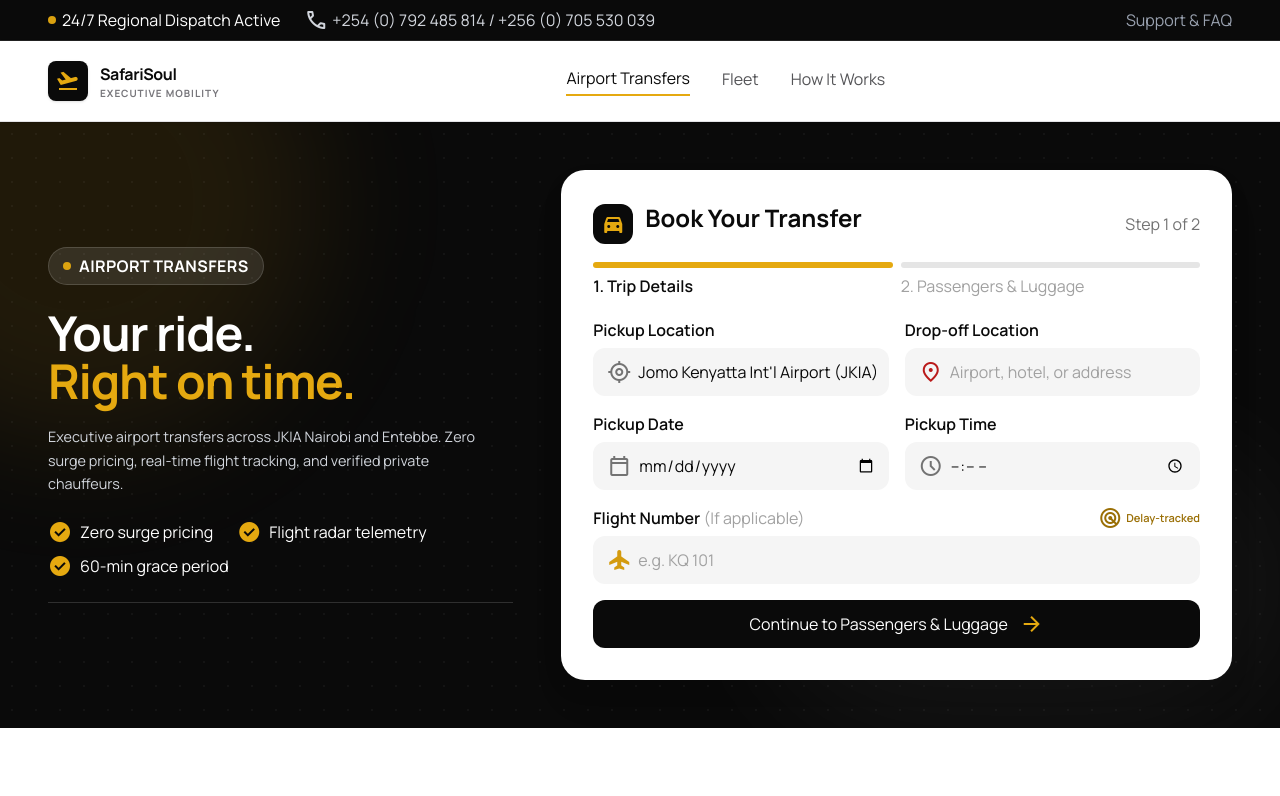
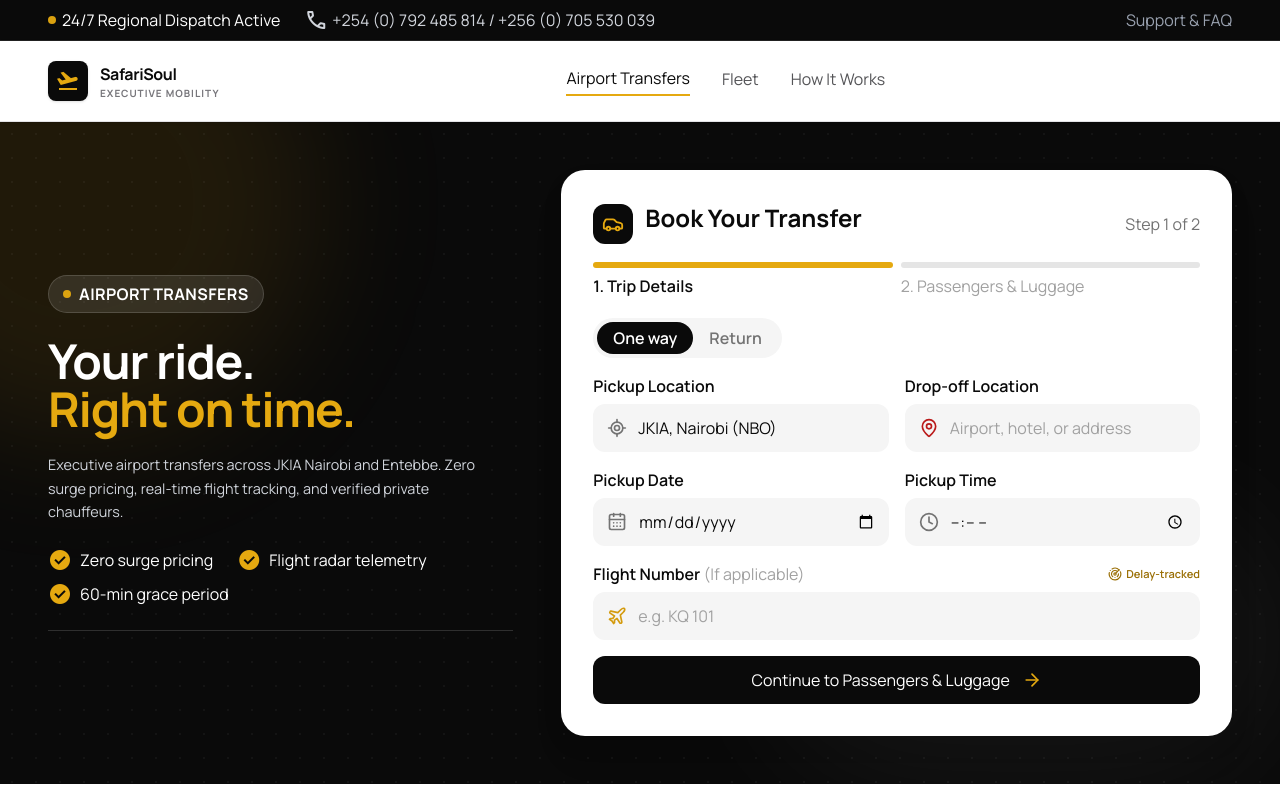
Before and after one commit to agwadan/safari-soul-transport, a Next.js app: page / in a window 1280 px wide. Shown: the top 796 px of the page. Built offline with nearby package versions, Linux system fonts and the light colour scheme.

Commit message:
Add return trip option

```diff
--- a/app/components/data/booking.ts
+++ b/app/components/data/booking.ts
@@ -4,19 +4,36 @@ export type Counts = {
   handbags: number;
 };
 
+export type TripType = "one-way" | "return";
+
 export type TripDetails = {
+  tripType: TripType;
   pickup: string;
   destination: string;
   date: string; // YYYY-MM-DD
   time: string; // HH:mm (24h)
+  returnDate: string; // only used when tripType === "return"
+  returnTime: string;
   flight: string;
 };
 
+// Collected in the confirmation step
+export type Contact = {
+  name: string;
+  phone: string;
+  email: string;
+  airline: string;
+  notes: string;
+};
+
 export const DEFAULT_TRIP: TripDetails = {
-  pickup: "Jomo Kenyatta Int'l Airport (JKIA) - Terminal 1A/1E",
+  tripType: "one-way",
+  pickup: "JKIA, Nairobi (NBO)",
   destination: "",
   date: "",
   time: "",
+  returnDate: "",
+  returnTime: "",
   flight: "",
 };
 
@@ -25,6 +42,11 @@ export const DEFAULT_COUNTS: Counts = {
   suitcases: 2,
   handbags: 1,
 };
+
+// A return trip is priced as two legs. Change this one function if you offer a
+// return discount (e.g. return Math.round(price * 1.8) for 10% off).
+export const legsFor = (trip: Pick<TripDetails, "tripType">) =>
+  trip.tripType === "return" ? 2 : 1;
 
 export const plural = (n: number, word: string) =>
   `${n} ${word}${n === 1 ? "" : "s"}`;
--- a/app/components/home/BookingWidget.tsx
+++ b/app/components/home/BookingWidget.tsx
@@ -2,18 +2,20 @@
 
 import { useCallback, useState } from "react";
 import ConfirmationModal from "./ConfirmationModal";
+import Icon, { type IconName } from "../ui/Icons";
 import {
   Counts,
   DEFAULT_COUNTS,
   DEFAULT_TRIP,
   TripDetails,
+  TripType,
 } from "../data/booking";
 
 const counters: {
   key: keyof Counts;
   label: string;
   hint: string;
-  icon: string;
+  icon: IconName;
   min: number;
   max: number;
 }[] = [
@@ -45,17 +47,30 @@ const counters: {
 
 const steps = ["Trip Details", "Passengers & Luggage"];
 
+const tripTypes: { value: TripType; label: string }[] = [
+  { value: "one-way", label: "One way" },
+  { value: "return", label: "Return" },
+];
+
+// text inputs only (tripType is changed by the toggle)
+type TextField = Exclude<keyof TripDetails, "tripType">;
+
 const field =
   "w-full h-12 bg-neutral-100 border border-transparent rounded-xl font-body-md text-body-md text-[#0a0a0a] placeholder:text-neutral-400 focus:bg-white focus:border-[#0a0a0a] focus:ring-2 focus:ring-[#e5a910]/30 outline-none transition-all";
 const label =
   "block font-label-sm text-label-sm font-semibold text-[#0a0a0a] mb-1.5";
-const icon =
-  "absolute left-3.5 top-1/2 -translate-y-1/2 material-symbols-outlined text-[20px]";
+// position of the icon inside an input
+const iconPos =
+  "pointer-events-none absolute left-3.5 top-1/2 -translate-y-1/2";
 
+const pad = (n: number) => String(n).padStart(2, "0");
 const todayLocal = () => {
   const d = new Date();
-  const pad = (n: number) => String(n).padStart(2, "0");
   return `${d.getFullYear()}-${pad(d.getMonth() + 1)}-${pad(d.getDate())}`;
+};
+const nowLocalTime = () => {
+  const d = new Date();
+  return `${pad(d.getHours())}:${pad(d.getMinutes())}`;
 };
 
 export default function BookingWidget() {
@@ -66,9 +81,15 @@ export default function BookingWidget() {
   const [modalOpen, setModalOpen] = useState(false);
   const closeModal = useCallback(() => setModalOpen(false), []);
 
-  const set =
-    (k: keyof TripDetails) => (e: React.ChangeEvent<HTMLInputElement>) =>
-      setTrip((t) => ({ ...t, [k]: e.target.value }));
+  const isReturn = trip.tripType === "return";
+
+  const set = (k: TextField) => (e: React.ChangeEvent<HTMLInputElement>) =>
+    setTrip((t) => ({ ...t, [k]: e.target.value }));
+
+  const setTripType = (value: TripType) => {
+    setTrip((t) => ({ ...t, tripType: value }));
+    setErrors((e) => ({ ...e, returnDate: "", returnTime: "" }));
+  };
 
   const adjust = (key: keyof Counts, delta: number, min: number, max: number) =>
     setCounts((c) => ({
@@ -79,11 +100,33 @@ export default function BookingWidget() {
   function next(e: React.FormEvent<HTMLFormElement>) {
     e.preventDefault();
     const found: Record<string, string> = {};
-    (["pickup", "destination", "date", "time"] as const).forEach((k) => {
+    const required: TextField[] = ["pickup", "destination", "date", "time"];
+    if (isReturn) required.push("returnDate", "returnTime");
+    required.forEach((k) => {
       if (!trip[k].trim()) found[k] = "Required";
     });
-    if (trip.date && trip.date < todayLocal())
+
+    if (trip.date && trip.date < todayLocal()) {
       found.date = "Date is in the past";
+    } else if (
+      trip.date === todayLocal() &&
+      trip.time &&
+      trip.time < nowLocalTime()
+    ) {
+      found.time = "That time has already passed";
+    }
+
+    if (
+      isReturn &&
+      trip.date &&
+      trip.time &&
+      trip.returnDate &&
+      trip.returnTime &&
+      `${trip.returnDate}T${trip.returnTime}` <= `${trip.date}T${trip.time}`
+    ) {
+      found.returnDate = "Return must be after pickup";
+    }
+
     setErrors(found);
     if (Object.keys(found).length === 0) setStep(2);
   }
@@ -99,12 +142,7 @@ export default function BookingWidget() {
       <div className="flex items-center justify-between gap-3 mb-4">
         <div className="flex items-center gap-3 min-w-0">
           <div className="w-10 h-10 shrink-0 rounded-xl bg-[#0a0a0a] text-[#e5a910] flex items-center justify-center">
-            <span
-              className="material-symbols-outlined text-[22px]"
-              style={{ fontVariationSettings: "'FILL' 1" }}
-            >
-              directions_car
-            </span>
+            <Icon name="directions_car" size={22} />
           </div>
           <h2 className="font-headline-sm text-headline-sm font-bold text-[#0a0a0a] truncate">
             Book Your Transfer
@@ -139,15 +177,44 @@ export default function BookingWidget() {
 
       {step === 1 ? (
         <form onSubmit={next} noValidate className="space-y-4">
+          {/* Trip type */}
+          <div
+            role="radiogroup"
+            aria-label="Trip type"
+            className="inline-flex rounded-full bg-neutral-100 p-1"
+          >
+            {tripTypes.map((t) => {
+              const on = trip.tripType === t.value;
+              return (
+                <button
+                  key={t.value}
+                  type="button"
+                  role="radio"
+                  aria-checked={on}
+                  onClick={() => setTripType(t.value)}
+                  className={`h-8 px-4 rounded-full font-label-sm text-label-sm font-semibold transition-colors ${
+                    on
+                      ? "bg-[#0a0a0a] text-white"
+                      : "text-neutral-500 hover:text-[#0a0a0a]"
+                  }`}
+                >
+                  {t.label}
+                </button>
+              );
+            })}
+          </div>
+
           <div className="grid grid-cols-1 md:grid-cols-2 gap-4">
             <div>
               <label htmlFor="pickup" className={label}>
                 Pickup Location
               </label>
               <div className="relative">
-                <span className={`${icon} text-neutral-500`}>
-                  my_location
-                </span>
+                <Icon
+                  name="my_location"
+                  size={20}
+                  className={`${iconPos} text-neutral-500`}
+                />
                 <input
                   id="pickup"
                   className={`${field} pl-11 pr-3`}
@@ -163,7 +230,11 @@ export default function BookingWidget() {
                 Drop-off Location
               </label>
               <div className="relative">
-                <span className={`${icon} text-[#ba1a1a]`}>location_on</span>
+                <Icon
+                  name="location_on"
+                  size={20}
+                  className={`${iconPos} text-[#ba1a1a]`}
+                />
                 <input
                   id="destination"
                   className={`${field} pl-11 pr-3`}
@@ -182,9 +253,11 @@ export default function BookingWidget() {
                 Pickup Date
               </label>
               <div className="relative">
-                <span className={`${icon} text-neutral-500`}>
-                  calendar_today
-                </span>
+                <Icon
+                  name="calendar_today"
+                  size={20}
+                  className={`${iconPos} text-neutral-500`}
+                />
                 <input
                   id="date"
                   type="date"
@@ -200,7 +273,11 @@ export default function BookingWidget() {
                 Pickup Time
               </label>
               <div className="relative">
-                <span className={`${icon} text-neutral-500`}>schedule</span>
+                <Icon
+                  name="schedule"
+                  size={20}
+                  className={`${iconPos} text-neutral-500`}
+                />
                 <input
                   id="time"
                   type="time"
@@ -213,6 +290,52 @@ export default function BookingWidget() {
             </div>
           </div>
 
+          {isReturn && (
+            <div className="grid grid-cols-1 sm:grid-cols-2 gap-4">
+              <div>
+                <label htmlFor="returnDate" className={label}>
+                  Return Date
+                </label>
+                <div className="relative">
+                  <Icon
+                    name="calendar_today"
+                    size={20}
+                    className={`${iconPos} text-neutral-500`}
+                  />
+                  <input
+                    id="returnDate"
+                    type="date"
+                    min={trip.date || undefined}
+                    className={`${field} pl-11 pr-3`}
+                    value={trip.returnDate}
+                    onChange={set("returnDate")}
+                  />
+                </div>
+                {err("returnDate")}
+              </div>
+              <div>
+                <label htmlFor="returnTime" className={label}>
+                  Return Pickup Time
+                </label>
+                <div className="relative">
+                  <Icon
+                    name="schedule"
+                    size={20}
+                    className={`${iconPos} text-neutral-500`}
+                  />
+                  <input
+                    id="returnTime"
+                    type="time"
+                    className={`${field} pl-11 pr-3`}
+                    value={trip.returnTime}
+                    onChange={set("returnTime")}
+                  />
+                </div>
+                {err("returnTime")}
+              </div>
+            </div>
+          )}
+
           <div>
             <div className="flex items-center justify-between mb-1.5">
               <label
@@ -220,17 +343,21 @@ export default function BookingWidget() {
                 className="font-label-sm text-label-sm font-semibold text-[#0a0a0a]"
               >
                 Flight Number{" "}
-                <span className="font-normal text-neutral-400">(If applicable)</span>
+                <span className="font-normal text-neutral-400">
+                  (If applicable)
+                </span>
               </label>
               <span className="flex items-center gap-1 text-[11px] font-semibold text-[#9a6f05]">
-                <span className="material-symbols-outlined text-[14px]">
-                  radar
-                </span>
+                <Icon name="radar" size={14} />
                 Delay-tracked
               </span>
             </div>
             <div className="relative">
-              <span className={`${icon} text-[#d49b0e]`}>flight</span>
+              <Icon
+                name="flight"
+                size={20}
+                className={`${iconPos} text-[#d49b0e]`}
+              />
               <input
                 id="flight"
                 className={`${field} pl-11 pr-3`}
@@ -246,9 +373,11 @@ export default function BookingWidget() {
             className="group w-full h-12 bg-[#0a0a0a] hover:bg-[#1f1f1f] text-white rounded-xl font-headline-sm text-headline-sm flex items-center justify-center gap-3 transition-all active:scale-[0.99]"
           >
             Continue to Passengers &amp; Luggage
-            <span className="material-symbols-outlined text-[20px] text-[#e5a910] transition-transform group-hover:translate-x-1">
-              arrow_forward
-            </span>
+            <Icon
+              name="arrow_forward"
+              size={20}
+              className="text-[#e5a910] transition-transform group-hover:translate-x-1"
+            />
           </button>
         </form>
       ) : (
@@ -260,9 +389,7 @@ export default function BookingWidget() {
                 className="flex md:flex-col items-center justify-between md:justify-center gap-3 md:gap-4 rounded-2xl border border-neutral-200 p-4 md:py-5"
               >
                 <div className="flex md:flex-col items-center gap-3 md:gap-1 md:text-center">
-                  <span className="material-symbols-outlined text-[22px] text-neutral-500">
-                    {c.icon}
-                  </span>
+                  <Icon name={c.icon} size={22} className="text-neutral-500" />
                   <div>
                     <div className="font-body-md text-body-md font-semibold text-[#0a0a0a]">
                       {c.label}
@@ -316,9 +443,11 @@ export default function BookingWidget() {
               className="group flex-1 h-12 bg-[#0a0a0a] hover:bg-[#1f1f1f] text-white rounded-xl font-headline-sm text-headline-sm flex items-center justify-center gap-3 transition-all active:scale-[0.99]"
             >
               Find Available Vehicles
-              <span className="material-symbols-outlined text-[20px] text-[#e5a910] transition-transform group-hover:translate-x-1">
-                arrow_forward
-              </span>
+              <Icon
+                name="arrow_forward"
+                size={20}
+                className="text-[#e5a910] transition-transform group-hover:translate-x-1"
+              />
             </button>
           </div>
         </div>
--- /dev/null
+++ b/app/components/ui/Icons.tsx
@@ -0,0 +1,129 @@
+import {
+  Armchair,
+  ArrowRight,
+  ArrowUpRight,
+  BadgeCheck,
+  Briefcase,
+  BriefcaseBusiness,
+  Building2,
+  CalendarDays,
+  CalendarSync,
+  Car,
+  ChevronDown,
+  CircleCheck,
+  Clock,
+  Headset,
+  History,
+  Hourglass,
+  Droplet,
+  DoorOpen,
+  Lock,
+  LocateFixed,
+  Luggage,
+  MapPin,
+  Phone,
+  Plane,
+  PlaneLanding,
+  PlaneTakeoff,
+  Radar,
+  ReceiptText,
+  Route,
+  Shield,
+  ShieldCheck,
+  Star,
+  ThumbsUp,
+  User,
+  UserCheck,
+  Users,
+  Wifi,
+  X,
+  type LucideIcon,
+} from "lucide-react";
+
+// Maps the Material Symbols names used across the site to Lucide icons.
+// To add an icon: import it above and add a line here.
+const icons = {
+  airline_seat_recline_extra: Armchair,
+  alt_route: Route,
+  arrow_forward: ArrowRight,
+  business_center: BriefcaseBusiness,
+  calendar_today: CalendarDays,
+  call: Phone,
+  check_circle: CircleCheck,
+  close: X,
+  directions_car: Car,
+  event_repeat: CalendarSync,
+  expand_more: ChevronDown,
+  flight: Plane,
+  flight_land: PlaneLanding,
+  flight_takeoff: PlaneTakeoff,
+  group: Users,
+  history: History,
+  hourglass_top: Hourglass,
+  local_airport: Plane,
+  location_city: Building2,
+  location_on: MapPin,
+  lock: Lock,
+  luggage: Luggage,
+  meeting_room: DoorOpen,
+  my_location: LocateFixed,
+  north_east: ArrowUpRight,
+  person: User,
+  person_check: UserCheck,
+  radar: Radar,
+  receipt_long: ReceiptText,
+  schedule: Clock,
+  security: Shield,
+  star: Star,
+  support_agent: Headset,
+  thumb_up: ThumbsUp,
+  verified_user: ShieldCheck,
+  water_drop: Droplet,
+  wifi: Wifi,
+  work: Briefcase,
+  badge: BadgeCheck,
+} satisfies Record<string, LucideIcon>;
+
+export type IconName = keyof typeof icons;
+
+type IconProps = {
+  // IconName gives autocomplete; plain strings are allowed for data-driven icons (e.g. from a CMS)
+  name: IconName | (string & {});
+  size?: number;
+  strokeWidth?: number;
+  className?: string;
+};
+
+export default function Icon({
+  name,
+  size = 20,
+  strokeWidth,
+  className,
+}: IconProps) {
+  const Component = (icons as Record<string, LucideIcon>)[name];
+
+  if (!Component) {
+    if (process.env.NODE_ENV !== "production") {
+      console.warn(
+        `<Icon>: unknown icon "${name}". Add it to components/ui/Icon.tsx`,
+      );
+    }
+    // keep the layout stable instead of showing text
+    return (
+      <span
+        aria-hidden="true"
+        className={className}
+        style={{ display: "inline-block", width: size, height: size }}
+      />
+    );
+  }
+
+  return (
+    <Component
+      size={size}
+      strokeWidth={strokeWidth}
+      className={className}
+      aria-hidden="true"
+    />
+  );
+}
--- a/package.json
+++ b/package.json
@@ -11,6 +11,7 @@
   "dependencies": {
     "@tailwindcss/container-queries": "^0.1.1",
     "@tailwindcss/forms": "^0.5.11",
+    "lucide-react": "^1.61.0",
     "next": "16.4.0",
     "react": "19.3.0",
     "react-dom": "19.3.0"
```
Also changed, not shown: 1 other file (tests, documents, lock files or other folders).
